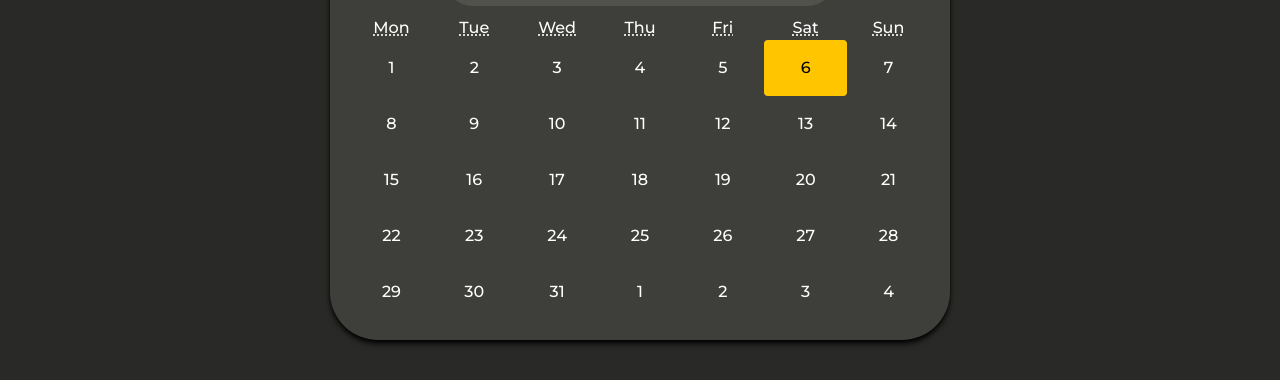
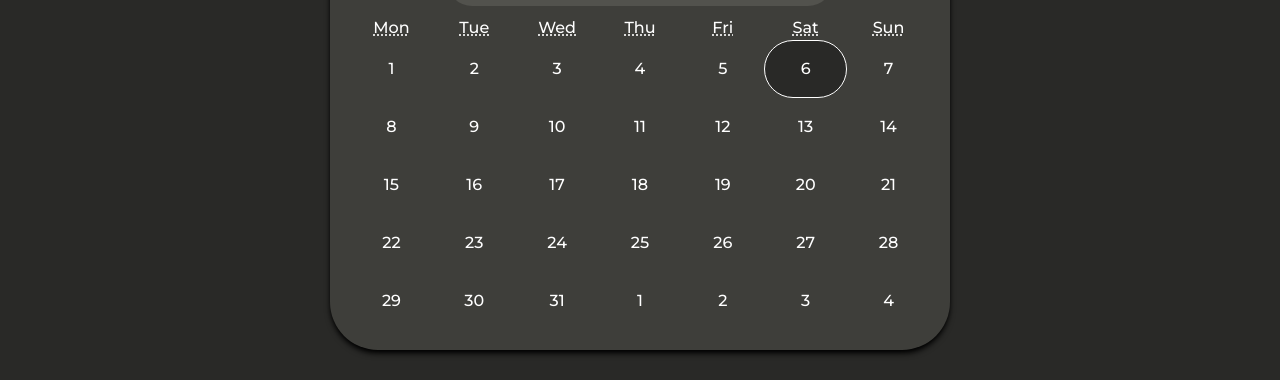
Before and after one commit to anandk3012/culti-iith, a React (Vite) app: page /events in a window 1280 px wide. Shown: the part 307-687 px from the top of the page. Built offline with nearby package versions, Linux system fonts and the light colour scheme; no server answers.

Commit message:
Calendar changes

```diff
--- a/src/components/Nav1bar.jsx
+++ b/src/components/Nav1bar.jsx
@@ -29,7 +29,7 @@ export default function Nav1bar() {
                             {isOpen ? <FaTimes size={25} /> : <FaBars size={25} />}
                         </button>
                     </div>
-                    <nav className={`lg:flex lg:items-center ${isOpen ? 'flex flex-col lg:relative absolute right-0 top-20 lg:top-auto lg:right-auto text-center w-32 rounded-lg' : 'hidden'} bg-[#3E3E3A] w-full  lg:w-auto`}>
+                    <nav className={`lg:flex lg:items-center ${isOpen ? 'flex flex-col lg:relative absolute right-4 top-24 lg:top-auto lg:right-auto text-center w-1/2 rounded-lg' : 'hidden'} bg-[#3E3E3A]   lg:w-auto`}>
                         {isLoggedOut ? (
                             <div className='flex flex-col lg:flex-row lg:items-center gap-4 text-md font-medium mr-4'>
                                 <Link className='p-3 hover:text-white ' to="/" onClick={toggleMenu}>Home</Link>
--- a/src/styles/calendar.css
+++ b/src/styles/calendar.css
@@ -30,22 +30,31 @@
   text-align: center;
   background: transparent;
   border-radius: 4px;
-  transition: background 0.3s;
+  transition: background 0.1s;
+}
+
+.react-calendar__tile{
+border: 1px solid transparent;
 }
 
 .react-calendar__tile--active {
   background: #FFC600;
+  border:none;
+  border-radius: 3rem;
   color: black;
 }
 
 .react-calendar__tile--now {
-  background: #FFC600;
-  color: black;
+  background-color: #292927;
+  border: 1px solid white;
+  border-radius: 3rem;
+  color: white;
 }
 
 .react-calendar__tile:hover {
-  background: #FFC600;
-  color: black;
+  border: 1px solid #FFC600;
+  border-radius: 3rem;
+  color: #FFC600;
 }
 
 .react-calendar__navigation {
```
